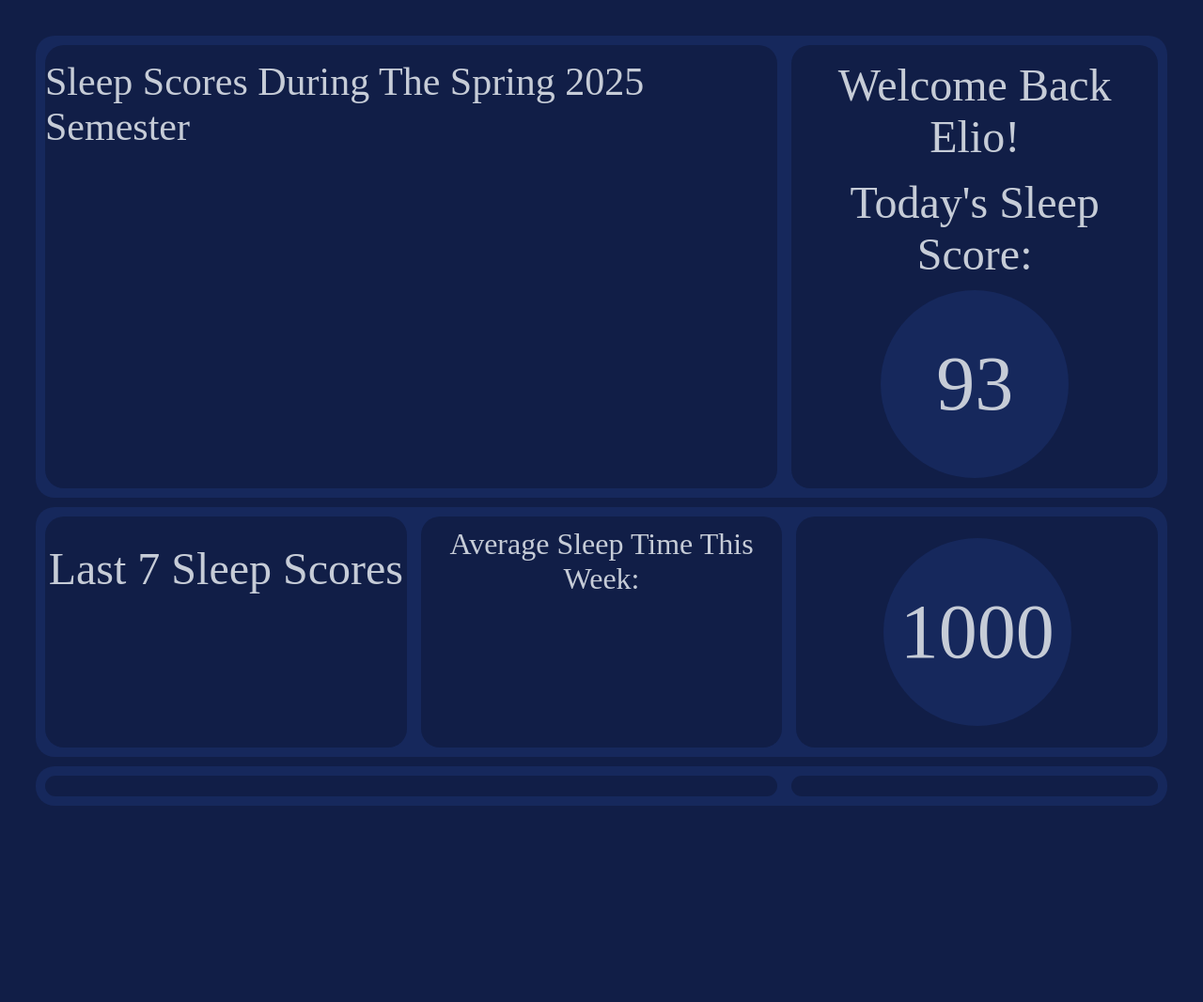
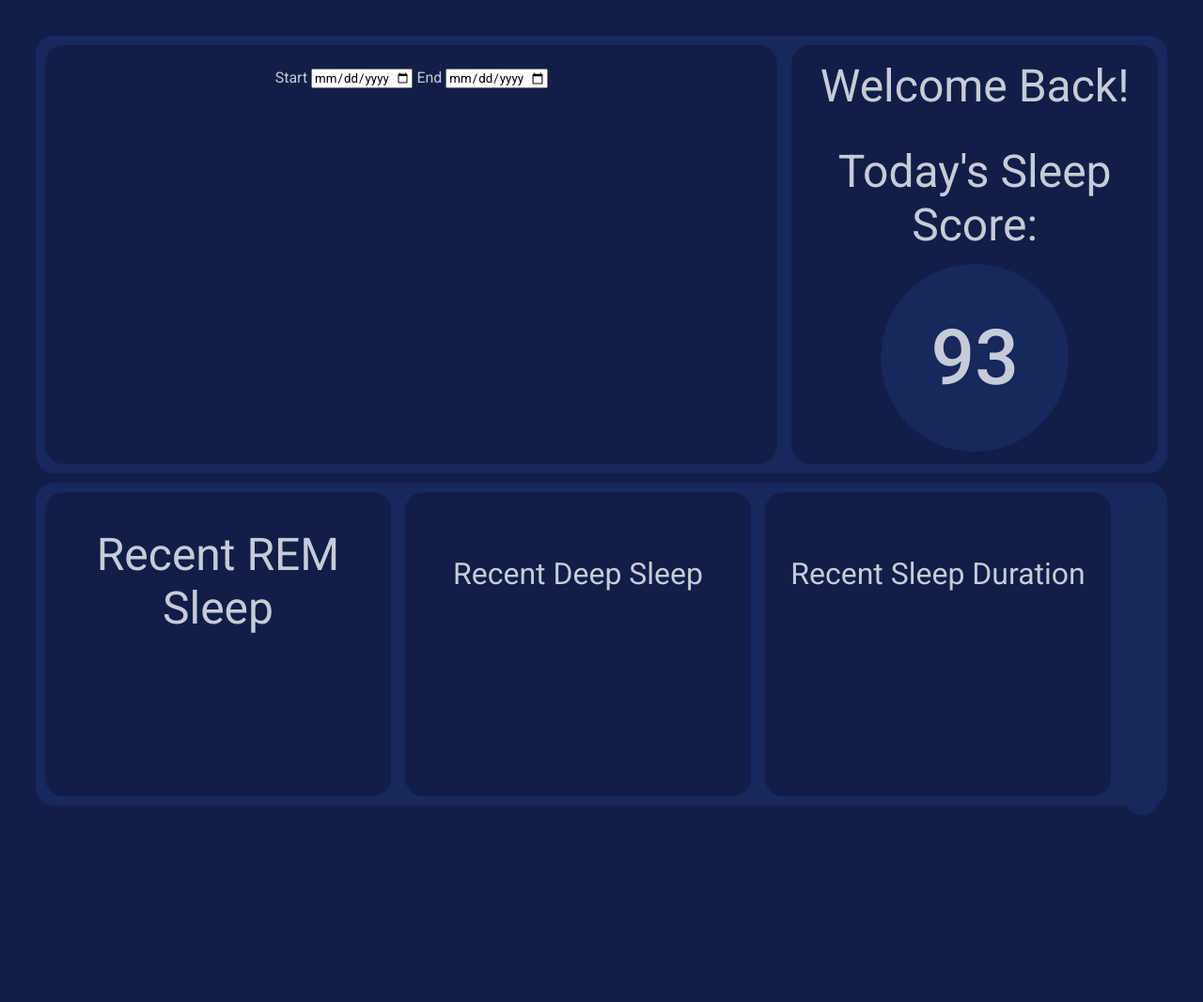
Before and after one commit to elio1222/oura-dashboard, a Python web app: template templates/index.html in a window 1280 px wide. Shown: the top 1067 px of the page at 94% size. Before the commit the page ends 858 px from the top, so only its background shows below. Run offline with Jinja, Linux system fonts and the light colour scheme; the template is opened without the code that fills it, so the values that code supplies are empty; a map, chart or similar area stays blank.

Commit message:
added graphs and improved UI

```diff
--- a/static/css/index.css
+++ b/static/css/index.css
@@ -1,3 +1,10 @@
+div {
+    font-family: "Roboto";
+    font-weight: 400;
+}
+input {
+    font-family: "Roboto";
+}
 .first-grid {
     background-color:  #111e47;
     display: grid;
@@ -23,12 +30,18 @@ div.div1, div.div2, div.div3 {
     flex: 2;
     background-color: #111e47;
 }
+.time-range {
+    padding-top: 25px;
+    flex: 100px;
+}
+.time-labels {
+    color: #c6ccd7;
+}
 .header-chart {
     padding-top: 15px;
     flex: 1;
     color: #c6ccd7;
     font-size: 42px;
-    font-weight: 500;
 }
 .welcome {
     display: flex;
@@ -44,7 +57,6 @@ div.div1, div.div2, div.div3 {
     color: #c6ccd7;
     padding-top: 15px;
     font-size: 48px;
-    font-weight: 500;
 }
 .score {
     display: flex;
@@ -89,7 +101,6 @@ div.div1, div.div2, div.div3 {
     flex: 1;
     color: #c6ccd7;
     font-size: 32px;
-    font-weight: 500;
 }
 
 .testing-chart {
--- a/static/js/script.js
+++ b/static/js/script.js
@@ -40,12 +40,17 @@ function testing() {
     fetch("/oura/api/daily_sleep")
     .then(response => response.json())
     .then(data => {
-        let scores = [];
+        let rem_scores = [];
+        let deep_scores = [];
         let dates = [];
+        let canvas = 'rem-sleep-chart';
+        let canvas2 = 'deep-sleep-chart';
+        document.getElementById('lastNightSleepNumber').textContent = data.data[data.data.length-1].score;
 
         // data.data is the array of sleep entries
         for (let i = 0; i < data.data.length; i++) {
-            scores.push(data.data[i].score);
+            rem_scores.push(data.data[i].contributors.rem_sleep);
+            deep_scores.push(data.data[i].contributors.deep_sleep);
             dates.push(data.data[i].day);
         }
 
@@ -54,21 +59,22 @@ function testing() {
             console.log("Date:", dates[i], "Score:", scores[i]);
         }
         */
-        createPlot(scores, dates)
+        createPlot(rem_scores, dates, canvas);
+        createPlot(deep_scores, dates, canvas2);
     })
     .catch(error => console.error("Error fetching data:", error));
 }
 
-function createPlot(scoresArray, datesArray) {
-    let myChart = document.getElementById('testing').getContext('2d');
+function createPlot(number, day, canvas) {
+    let myChart = document.getElementById(`${canvas}`).getContext('2d');
 
     let sevenScoresChart = new Chart(myChart, {
         type: 'line',
         data: {
-            labels: datesArray,
+            labels: day,
             datasets: [{
                 label: 'Scores',
-                data: scoresArray,
+                data: number,
             }]
         }
     })
@@ -79,18 +85,49 @@ function sleepTimes() {
     .then(responese => responese.json())
     .then(data => {
         let times = [];
+        let dates = [];
+        let canvas = 'sleep-time-chart';
 
-        for (let i = 0; i < data.length; i++) {
-            times.push(Number(data.data[i].total_sleep_duration) / 60 / 60);
+        for (let i = 0; i < data.data.length; i++) {
+            let totalSleepDuration = Number(data.data[i].total_sleep_duration) / 60 / 60;
+            totalSleepDuration = totalSleepDuration.toFixed(2);
+            totalSleepDuration = Number(totalSleepDuration);
+            times.push(totalSleepDuration);
+            dates.push(data.data[i].day);
         }
-        for (let i = 0; i < times.length; i++) {
-            console.log(times[i]);
-        }
+
+        createPlot(times, dates, canvas);
     })
     .catch(error => console.error("Error fetching data:", error));
 
 }
 
+function mainChart() {
+    const today = new Date();
+    const year = today.getFullYear();
+    const month = String(today.getMonth() + 1).padStart(2, '0');
+    const day = String(today.getDate()).padStart(2, '0');
+    const formattedDate = `${year}-${month}-${day}`;
+    document.getElementById('end').setAttribute('max', formattedDate);
+    document.getElementById('start').setAttribute('max', formattedDate);
+
+    const startdate = new Date(document.getElementById('start').value);
+    const endate = new Date(document.getElementById('end').value);
+
+    fetch("/submit-date-sleep", {
+        method: 'POST',
+        headers: {
+            'Content-Type': 'application/json'
+        },
+        body: JSON.stringify(startdate)
+    })
+    .then(res => res.json())
+    .then(data => {
+        console.log('Response from FLASK: ', data);
+    });
+}
+
+mainChart();
 sleepTimes();
 testing();
 console.log('here');
--- a/templates/index.html
+++ b/templates/index.html
@@ -5,14 +5,21 @@
         <meta name="viewport" content="width=device-width, initial-scale=1.0">
         <link rel = "stylesheet" href="/static/css/index.css">
         <script src="https://cdn.jsdelivr.net/npm/chart.js"></script>
-        <title>Document</title>
+        <link rel="preconnect" href="https://fonts.googleapis.com">
+        <link rel="preconnect" href="https://fonts.gstatic.com" crossorigin>
+        <link href="https://fonts.googleapis.com/css2?family=Roboto:ital,wght@0,100..900;1,100..900&display=swap" rel="stylesheet">
+        <title>OURA DASHBOARD</title>
     </head>
-    <body style = "background-color: #111e47; padding: 10px 10px 10px 10px;">
+    <body style = "background-color: #111e47; padding: 10px 10px 10px 10px; height: 2000px;">
         <div class = "first-grid">
             <div class = "div1">
                 <div class = "sleep-chart">
-                    <div class = "header-chart">
-                        Sleep Scores During The Spring 2025 Semester
+                    <div class = "time-range">
+                        <label class = "time-labels" min = "2025-01-01">Start</label>
+                        <input type = "date" id = "start">
+                        <label class = "time-labels">End</label>
+                        <input type = "date" id = "end">
+
                     </div>
                     <div class = "chart">
                         <canvas id = "testingf" >
@@ -21,7 +28,7 @@
                 </div>
                 <div class = "welcome">
                     <div class = "hello">
-                        Welcome Back Elio!
+                        Welcome Back!
                     </div>
                     <div class = "hello">
                         Today's Sleep Score:
@@ -39,29 +46,28 @@
                 <div class = "boxes">
                     <div class = "score">
                         <div class = "hello">
-                            Last 7 Sleep Scores
+                            Recent REM Sleep
                         </div>
-                        <canvas id = "testing" >
+                        <canvas id = "rem-sleep-chart" >
                         </canvas>
                     </div>
                 </div>
                 <div class = "boxes">
                     <div class = "score">
                         <div class = "sleep-time">
-                            Average Sleep Time This Week:
+                            Recent Deep Sleep
                         </div>
-                        <canvas id = "sleep-time-chart">
+                        <canvas id = "deep-sleep-chart">
                         </canvas>
                     </div>
                 </div>
                 <div class = "boxes">
                     <div class = "score">
-                        <div class = "score1">
-                            <div class = "number">
-                                1000
-                            </div>
+                        <div class = "sleep-time">
+                            Recent Sleep Duration
                         </div>
-                    </div>
+                        <canvas id = "sleep-time-chart">
+                        </canvas>
                 </div>
             </div>
             <div class = "div3">
```
Also changed, not shown: app.py (+21 -0 lines).
